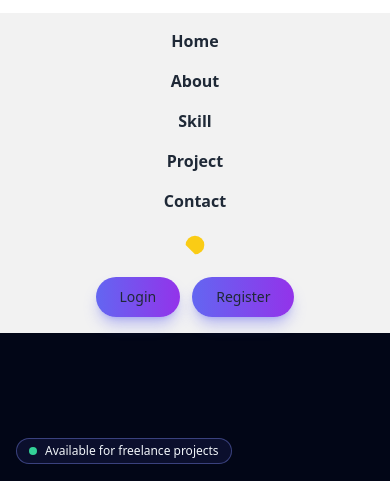
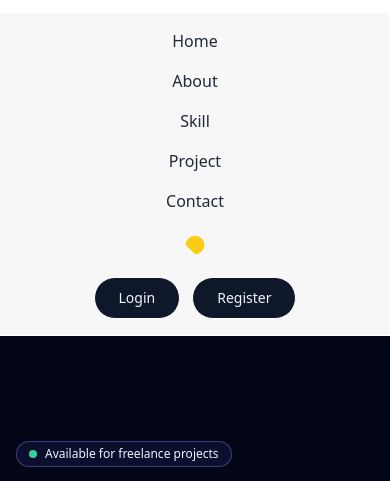
Before and after one commit to mahedihasanshanto/devhasan, a plain HTML site: page index.html in a window 390 px wide. Both pictures are taken after a click on the button 352 px from the left and 36 px from the top of the page. Shown: the part 59-540 px from the top of the page. Drawn offline with nearby package versions, Linux system fonts and the light colour scheme.

Commit message:
second update

```diff
--- a/index.html
+++ b/index.html
@@ -23,7 +23,7 @@
   <body>
 
  <!-- Fixed Responsive Navbar -->
-<nav class="w-full bg-base-100 shadow">
+<nav class="w-full bg-base-100/80 backdrop-blur-xl shadow border-b border-white/10">
   <div class="px-6 md:px-24 py-4 flex items-center justify-between">
 
     <!-- Logo -->
@@ -34,15 +34,16 @@
 
     <!-- Desktop Menu -->
     <div class="hidden md:flex items-center space-x-6 font-semibold">
-      <a href="#" class="text-base-content hover:text-primary transition">Home</a>
-      <a href="#" class="text-base-content hover:text-primary transition">About</a>
-      <a href="#" class="text-base-content hover:text-primary transition">Skill</a>
-      <a href="#" class="text-base-content hover:text-primary transition">Project</a>
-      <a href="#" class="text-base-content hover:text-primary transition">Contact</a>
+
+      <a href="#" class="nav-link">Home</a>
+      <a href="#" class="nav-link">About</a>
+      <a href="#" class="nav-link">Skill</a>
+      <a href="#" class="nav-link">Project</a>
+      <a href="#" class="nav-link">Contact</a>
 
       <!-- Theme Toggle -->
       <label class="swap swap-rotate cursor-pointer">
-        <input type="checkbox" class="theme-controller" value="dark" />
+        <input type="checkbox" class="theme-controller" value="dark"/>
 
         <!-- sun -->
         <svg class="swap-off h-8 w-8 fill-current text-yellow-400" xmlns="http://www.w3.org/2000/svg"
@@ -57,10 +58,11 @@
         </svg>
       </label>
 
-      <a href="#" class="inline-flex items-center justify-center rounded-full px-6 py-2.5 text-sm font-medium   bg-gradient-to-r from-indigo-500 to-purple-600 shadow-lg shadow-indigo-500/40
-                 hover:from-indigo-400 hover:to-purple-500 active:scale-[0.98] transition px-4">Login</a>
-      <a href="#" class="inline-flex items-center justify-center rounded-full px-6 py-2.5 text-sm font-medium  bg-gradient-to-r from-indigo-500 to-purple-600 shadow-lg shadow-indigo-500/40
-                 hover:from-indigo-400 hover:to-purple-500 active:scale-[0.98] transition px-4">Register</a>
+      <a href="#" class="btn-glass inline-flex items-center justify-center rounded-full px-6 py-2.5 text-sm font-medium
+                 border border-white text-slate-100 bg-slate-900 active:scale-[0.98] transition">Login</a>
+      <a href="#" class="btn-glass inline-flex items-center justify-center rounded-full px-6 py-2.5 text-sm font-medium
+                 border border-white text-slate-100 bg-slate-900
+                 active:scale-[0.98] transition">Sign Up</a>
     </div>
 
     <!-- Mobile Button -->
@@ -74,12 +76,13 @@
   </div>
 
   <!-- Mobile Menu -->
-  <div id="mobile-menu" class="hidden md:hidden flex flex-col items-center space-y-4 py-4 bg-base-200">
-    <a href="#" class="text-base-content font-semibold">Home</a>
-    <a href="#" class="text-base-content font-semibold">About</a>
-    <a href="#" class="text-base-content font-semibold">Skill</a>
-    <a href="#" class="text-base-content font-semibold">Project</a>
-    <a href="#" class="text-base-content font-semibold">Contact</a>
+  <div id="mobile-menu" class="hidden md:hidden flex flex-col items-center space-y-4 py-4 bg-base-200/60 backdrop-blur-xl">
+
+    <a href="#" class="nav-link-mobile">Home</a>
+    <a href="#" class="nav-link-mobile">About</a>
+    <a href="#" class="nav-link-mobile">Skill</a>
+    <a href="#" class="nav-link-mobile">Project</a>
+    <a href="#" class="nav-link-mobile">Contact</a>
 
     <!-- Theme toggle -->
     <label class="swap swap-rotate cursor-pointer">
@@ -95,16 +98,15 @@
     </label>
 
     <div class="flex space-x-3">
-      <a class="inline-flex items-center justify-center rounded-full px-6 py-2.5 text-sm font-medium  bg-gradient-to-r from-indigo-500 to-purple-600 shadow-lg shadow-indigo-500/40
-                 hover:from-indigo-400 hover:to-purple-500 active:scale-[0.98] transition px-4">Login</a>
-      <a class="inline-flex items-center justify-center rounded-full px-6 py-2.5 text-sm font-medium  bg-gradient-to-r from-indigo-500 to-purple-600 shadow-lg shadow-indigo-500/40
-                 hover:from-indigo-400 hover:to-purple-500 active:scale-[0.98] transition px-4">Register</a>
+      <a class="btn-glass btn-glass inline-flex items-center justify-center rounded-full px-6 py-2.5 text-sm font-medium
+                 border border-white text-slate-100 bg-slate-900
+                 active:scale-[0.98] transition">Login</a>
+      <a class="btn-glass btn-glass inline-flex items-center justify-center rounded-full px-6 py-2.5 text-sm font-medium
+                 border border-white text-slate-100 bg-slate-900
+                 active:scale-[0.98] transition">Register</a>
     </div>
   </div>
-</nav>
-
-
-
+</nav>                           <!-- End Nav section  -->
 
 <header>
   <!-- hero <section></section> -->
@@ -164,7 +166,7 @@
         <div class="relative overflow-hidden rounded-2xl bg-slate-900">
           <!-- তোমার ছবি -->
           <img
-            src="img/JPEG_20241009_163826_8700113048736521611.jpg"
+            src="img/WhatsApp Image 2025-11-23 at 13.50.49_4c73133e.jpg"
             alt="Shanto"
             class="h-full w-full object-cover aspect-[3/4]"
           />
@@ -190,9 +192,9 @@
 
 
 </header>
+                               <!-- End hero section  -->
+<main>
 
-
-<main>
 
 </main>
 
```
Also changed, not shown: img/JPEG_20241009_163826_8700113048736521611.jpg (deleted), img/WhatsApp Image 2025-11-23 at 13.50.49_4c73133e.jpg (added).
